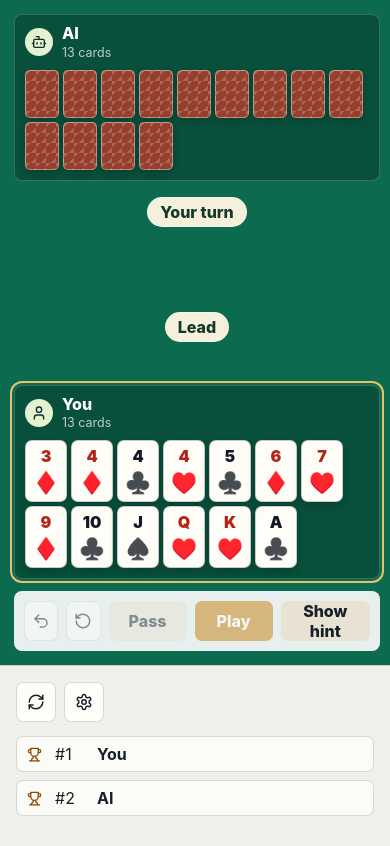
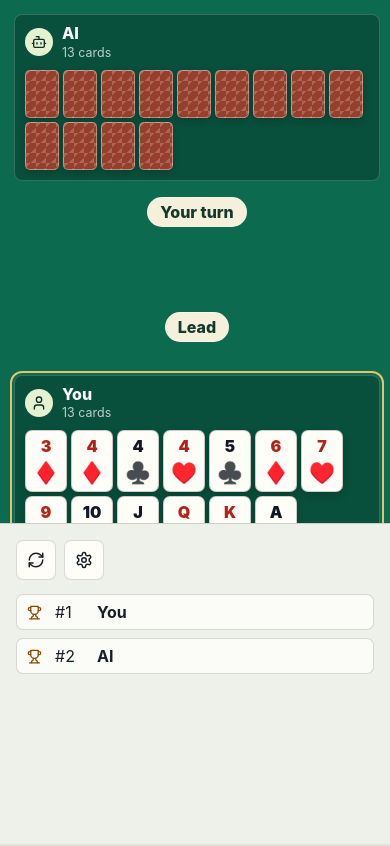
Before and after one commit to kylemcdonald/pusoy-alpha, a React (Vite) app: page / in a window 390 px wide. Built offline with nearby package versions, Linux system fonts and the light colour scheme.

Commit message:
Make mobile history pane independently scrollable

```diff
--- a/src/styles.css
+++ b/src/styles.css
@@ -47,7 +47,9 @@ button {
   grid-template-columns: minmax(0, 1fr) 320px;
   gap: 0;
   height: 100vh;
+  height: 100dvh;
   min-height: 100vh;
+  min-height: 100dvh;
   overflow: hidden;
 }
 
@@ -510,14 +512,18 @@ button {
 @media (max-width: 980px) {
   .game-layout {
     grid-template-columns: 1fr;
-    height: auto;
-    overflow: visible;
+    grid-template-rows: minmax(0, 1fr) minmax(190px, 38vh);
+    height: 100vh;
+    height: 100dvh;
+    min-height: 0;
+    overflow: hidden;
   }
 
   .side-rail {
-    max-height: min(62vh, 560px);
+    max-height: none;
     border-left: 0;
     border-top: 1px solid var(--border);
+    overflow-y: auto;
   }
 
   .opponent-grid {
```
